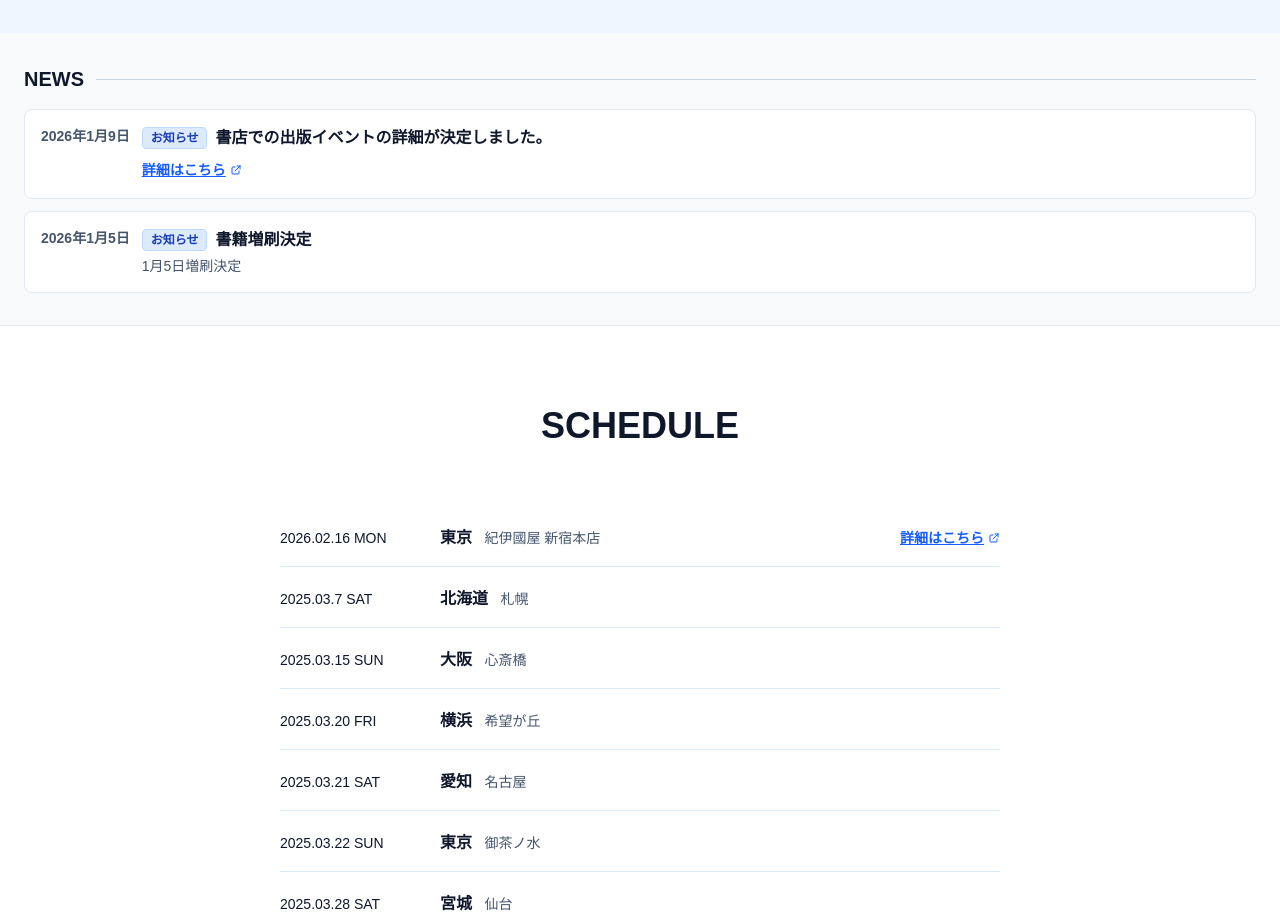
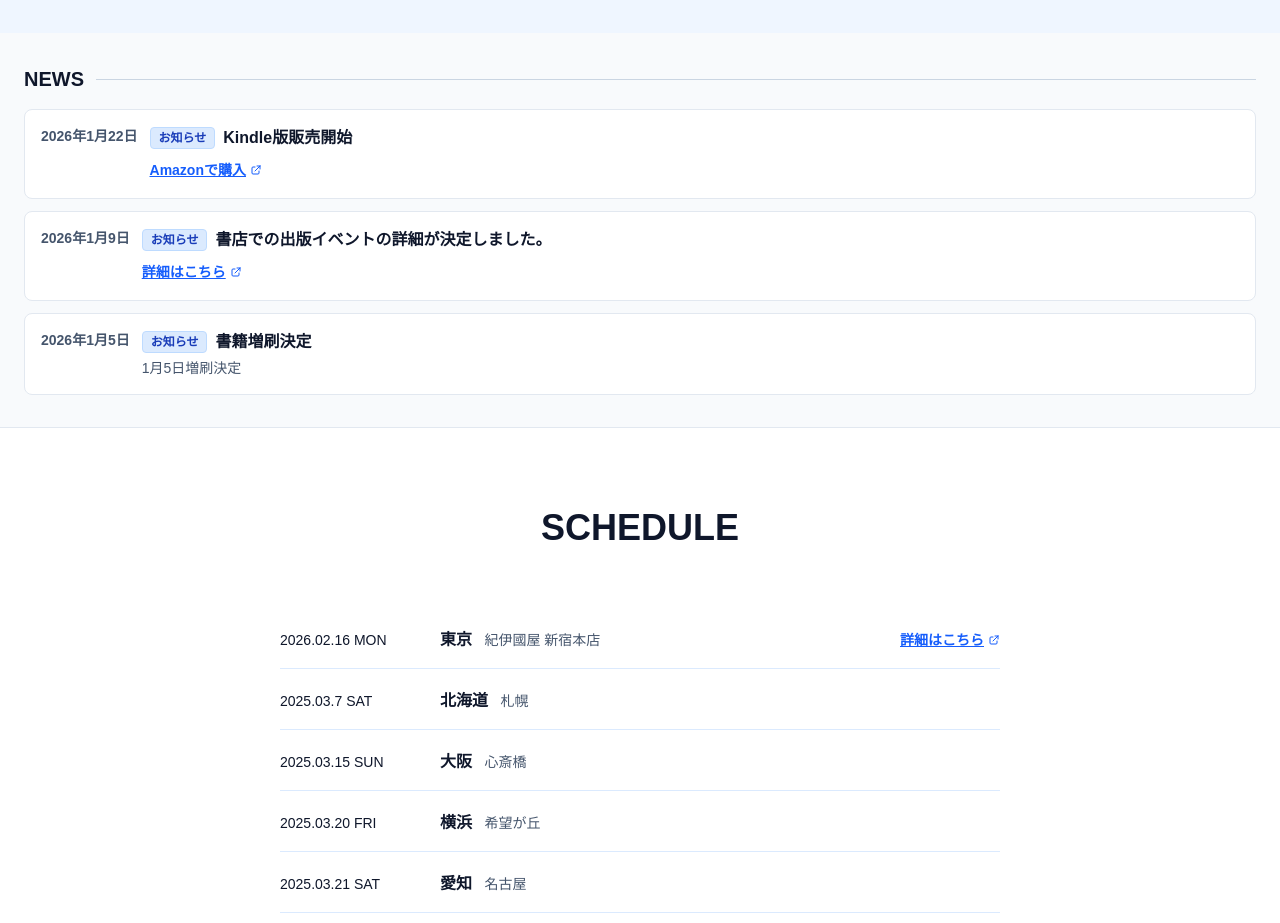
Before and after one commit to shonakamura345-creator/atapworks-ec, a Next.js app: page / in a window 1280 px wide. Shown: the part 1640-2563 px from the top of the page. Built offline with nearby package versions, Linux system fonts and the light colour scheme; no server answers.

Commit message:
Kindle版販売開始のニュースを追加（1月22日）

```diff
--- a/app/data/news.ts
+++ b/app/data/news.ts
@@ -9,6 +9,15 @@ export type NewsItem = {
 };
 
 export const newsItems: NewsItem[] = [
+  {
+    id: "kindle-2026-01-22",
+    date: "2026-01-22",
+    title: "Kindle版販売開始",
+    content: "",
+    category: "お知らせ",
+    link: "https://www.amazon.co.jp/%E5%BB%BA%E7%89%A9%E3%81%AF%E7%89%A9%E7%90%86%E5%AD%A6%E3%81%A7%E3%81%82%E3%82%8B-Sho%E5%BB%BA%E7%AF%89%E5%A3%AB-ebook/dp/B0GGX99B3T/ref=tmm_kin_swatch_0",
+    linkLabel: "Amazonで購入",
+  },
   {
     id: "event-2026-01-09",
     date: "2026-01-09",
```
